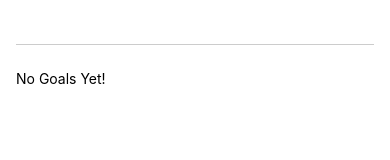
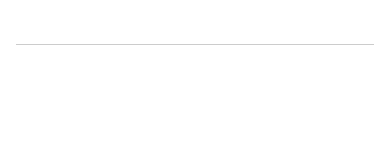
Before and after one commit to Yariki/goals-sample-react-native, a React Native app: screen / in a window 390 px wide. Shown: the part 134-294 px from the top of the page. Built offline with nearby package versions, Linux system fonts and the light colour scheme.

Commit message:
added flat list

```diff
--- a/App.tsx
+++ b/App.tsx
@@ -1,6 +1,12 @@
 import { StatusBar } from 'expo-status-bar';
 import { useState } from 'react';
-import { StyleSheet, Text, View , Button,  TextInput} from 'react-native';
+import { StyleSheet,
+        Text,
+        View,
+        Button,
+        TextInput,
+        ScrollView,
+      FlatList} from 'react-native';
 
 export default function App() {
 
@@ -28,16 +34,17 @@ export default function App() {
           />
       </View>
       <View style={styles.goalsContainer}>
-        {
-
-          courseGoals.length === 0
-          ? <Text>No Goals Yet!</Text>
-          : courseGoals.map((goal, index) => (
-            <View key={index} style={styles.goalItem}>
-              <Text style={styles.goalText}>{goal}</Text>
-            </View>
-          ))
-        }
+        <FlatList
+        data={courseGoals}
+          renderItem={({item, index}) => (
+              courseGoals.length === 0
+              ? <Text>No Goals Yet!</Text>
+              : <View key={index} style={styles.goalItem}>
+                  <Text style={styles.goalText}>{item}</Text>
+                </View>
+          )}
+        >
+        </FlatList>
       </View>
     </View>
   );
```
